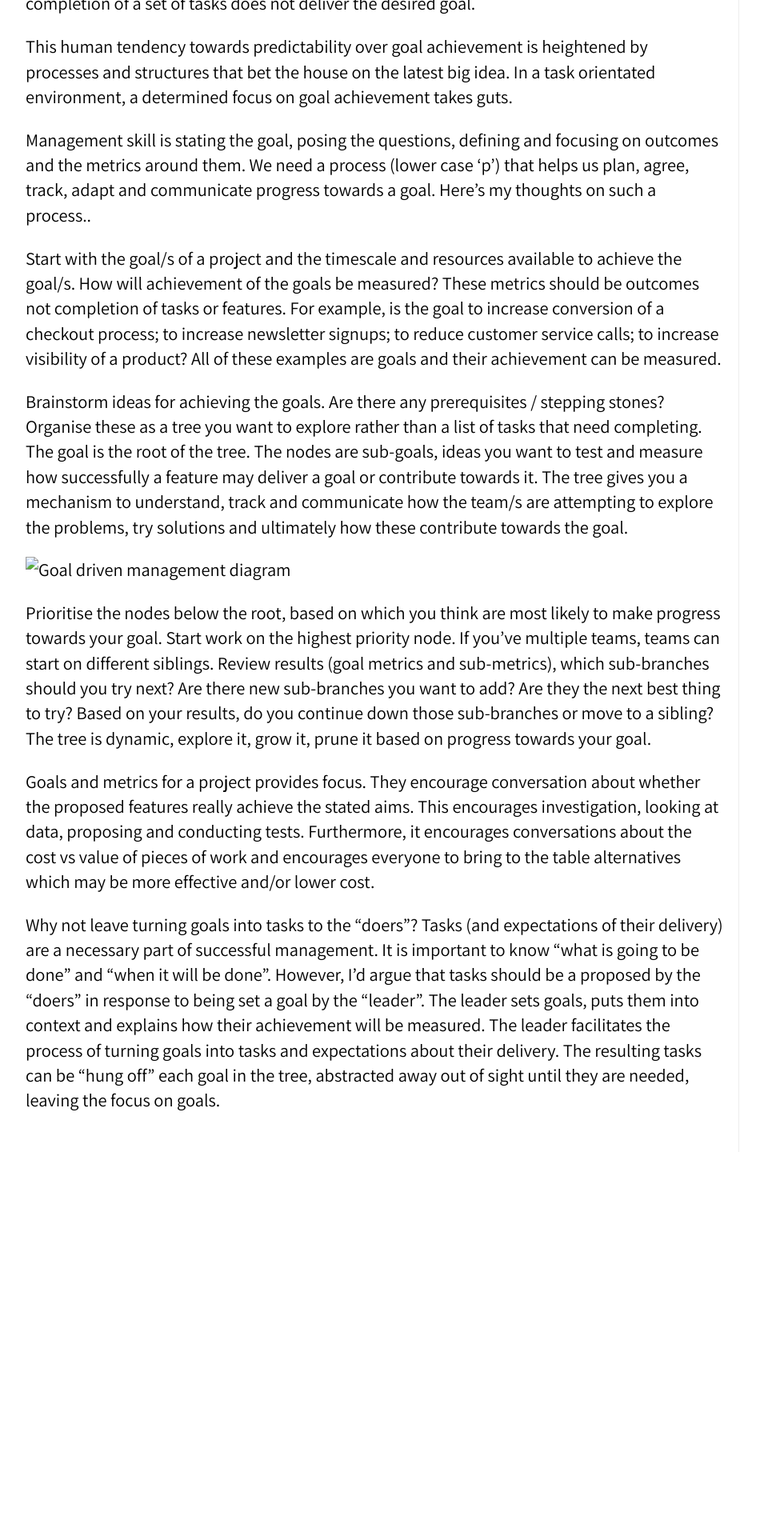
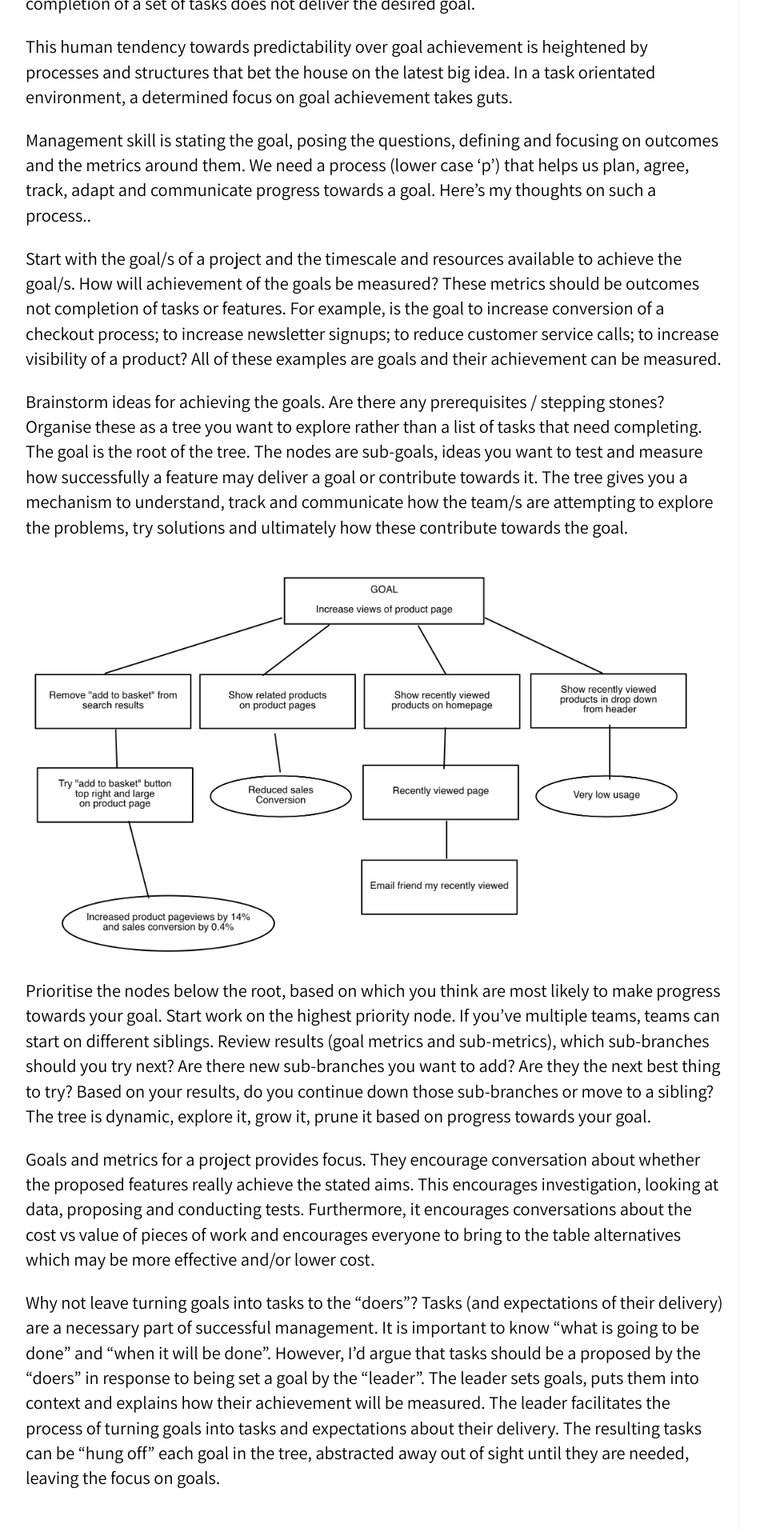
Before and after one commit to paulgrayson/thoughtful.cloud, a Jekyll site: the page built from _posts/2011-05-27-innovation-motivation-goal-driven-mgt.markdown, in a window 1280 px wide. Shown: the part 809-2729 px from the top of the page at 80% size, without its empty margins (17-972 px from the left). Built offline with Jekyll 4.4.1, drawn with Linux system fonts in a browser that asks for light colours; before the commit the page ends 2257 px from its top, so only the background shows below that.

Commit message:
Add image for goal driven management

```diff
--- a/_posts/2011-05-27-innovation-motivation-goal-driven-mgt.markdown
+++ b/_posts/2011-05-27-innovation-motivation-goal-driven-mgt.markdown
@@ -45,7 +45,7 @@ a feature may deliver a goal or contribute towards it. The tree gives you a mech
 understand, track and communicate how the team/s are attempting to explore the problems, try
 solutions and ultimately how these contribute towards the goal.
 
-<img alt="Goal driven management diagram" src="/images/goal-driven-mgt-diagram.png" style="width: 95%"/>
+<img alt="Goal driven management diagram" src="/assets/goal-driven-mgt-diagram.png" style="width: 95%"/>
 
 Prioritise the nodes below the root, based on which you think are most likely to make progress
 towards your goal. Start work on the highest priority node. If you’ve multiple teams, teams can
```
Also changed, not shown: assets/goal-driven-mgt-diagram.png (added).
